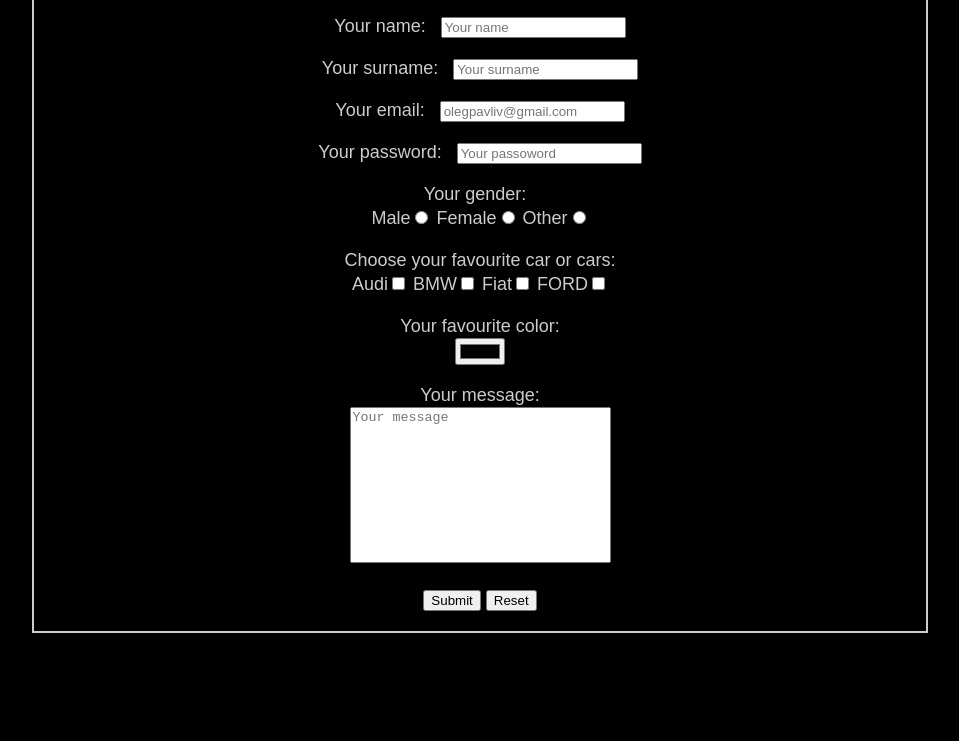
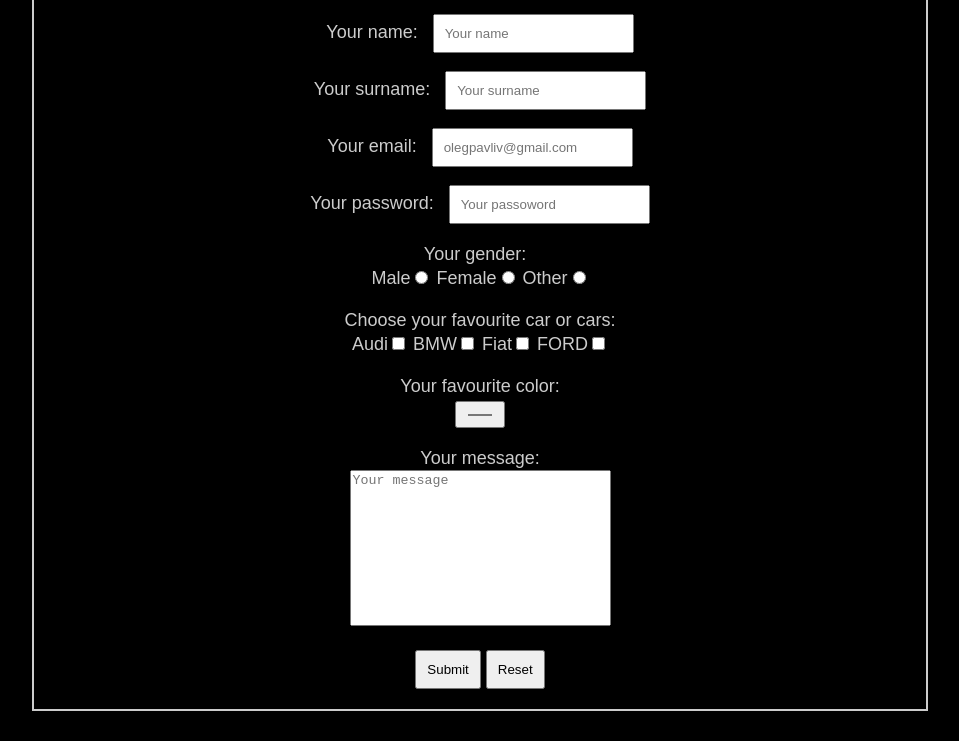
Before and after one commit to CaptainEska/html-form, a plain HTML site: page index.html in a window 1280 px wide. Shown: the part 110-851 px from the top of the page, without its empty margins (160-1119 px from the left). Before the commit the page ends 800 px from the top, so only its background shows below. Drawn offline with Linux system fonts and the light colour scheme.

Commit message:
change inputs

```diff
--- a/css/main.css
+++ b/css/main.css
@@ -18,6 +18,10 @@ body {
   text-align: center;
 }
 
+input {
+  padding: 10px 10px;
+}
+
 textarea {
   resize: none;
 }
```
